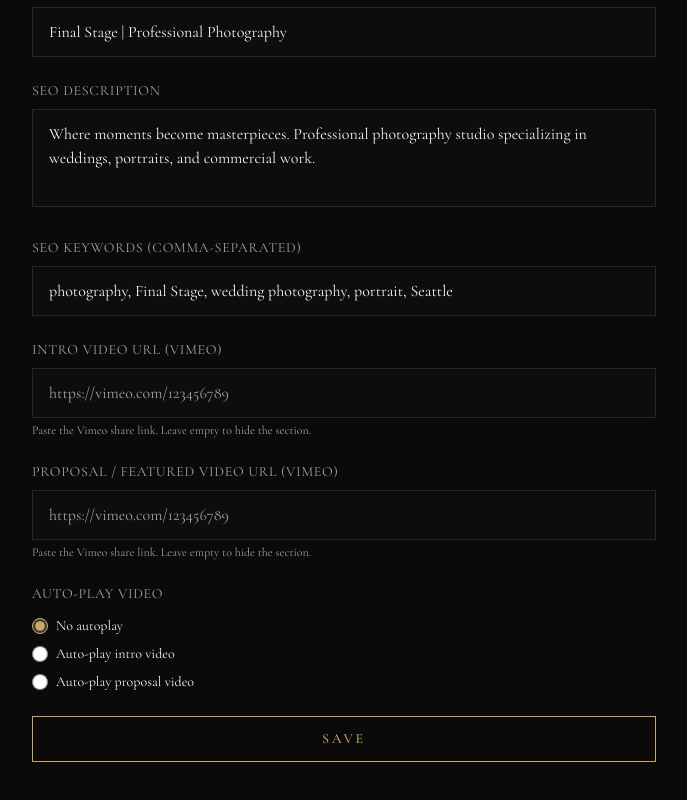
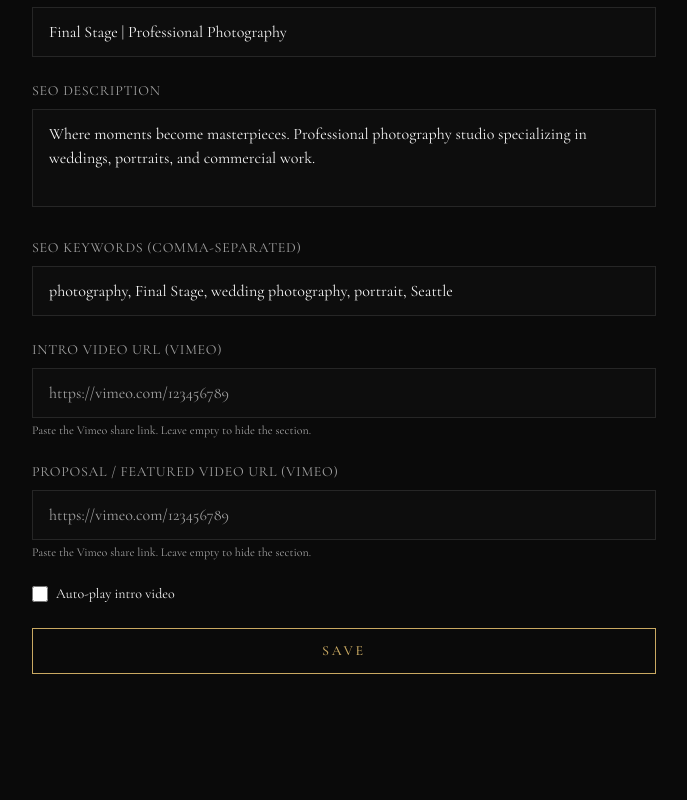
Before and after one commit to WenYuan77/David-s-Photography-Shop, a Next.js app: page /admin/settings in a window 1280 px wide. Shown: the part 617-1417 px from the top of the page, without its empty margins (296-983 px from the left). After the commit the page ends 1339 px from the top, so only its background shows below. Built offline with nearby package versions, Linux system fonts and the light colour scheme; no server answers.

Commit message:
Video Section Updated

```diff
--- a/src/app/admin/settings/AdminSettingsForm.tsx
+++ b/src/app/admin/settings/AdminSettingsForm.tsx
@@ -15,20 +15,15 @@
   const [state, formAction, isPending] = useActionState(saveSiteSettings, null);
   const heroUrl = initialData.hero_image_url?.trim() || null;
 
-  // Single source of truth: only one can be selected; impossible to have both checked
-  type AutoplayChoice = "intro" | "proposal" | "none";
-  const [autoplayChoice, setAutoplayChoice] = useState<AutoplayChoice>(() => {
-    if (initialData.intro_video_autoplay) return "intro";
-    if (initialData.proposal_video_autoplay) return "proposal";
-    return "none";
+  // Intro video autoplay only; proposal video never autoplays (no admin option)
+  const [introAutoplay, setIntroAutoplay] = useState<boolean>(() => {
+    return initialData.intro_video_autoplay ?? false;
   });
 
-  // After successful save, sync autoplayChoice from server response (source of truth)
+  // After successful save, sync introAutoplay from server response (source of truth)
   useEffect(() => {
     if (state?.success === true && "intro_video_autoplay" in state) {
-      if (state.intro_video_autoplay) setAutoplayChoice("intro");
-      else if (state.proposal_video_autoplay) setAutoplayChoice("proposal");
-      else setAutoplayChoice("none");
+      setIntroAutoplay(state.intro_video_autoplay);
     }
   }, [state]);
 
@@ -187,44 +182,17 @@
         </p>
       </div>
       <div>
-        <p className="block text-sm text-[var(--muted)] mb-3 uppercase tracking-wider">
-          Auto-play video
-        </p>
-        <fieldset className="space-y-2">
-          <label className="flex items-center gap-2 cursor-pointer">
-            <input
-              type="radio"
-              name="autoplay_choice"
-              value="none"
-              checked={autoplayChoice === "none"}
-              onChange={() => setAutoplayChoice("none")}
-              className="w-4 h-4 accent-[var(--gold)] bg-[#0d0d0d] border border-[var(--border)]"
-            />
-            <span className="text-sm text-[var(--foreground)]">No autoplay</span>
-          </label>
-          <label className="flex items-center gap-2 cursor-pointer">
-            <input
-              type="radio"
-              name="autoplay_choice"
-              value="intro"
-              checked={autoplayChoice === "intro"}
-              onChange={() => setAutoplayChoice("intro")}
-              className="w-4 h-4 accent-[var(--gold)] bg-[#0d0d0d] border border-[var(--border)]"
-            />
-            <span className="text-sm text-[var(--foreground)]">Auto-play intro video</span>
-          </label>
-          <label className="flex items-center gap-2 cursor-pointer">
-            <input
-              type="radio"
-              name="autoplay_choice"
-              value="proposal"
-              checked={autoplayChoice === "proposal"}
-              onChange={() => setAutoplayChoice("proposal")}
-              className="w-4 h-4 accent-[var(--gold)] bg-[#0d0d0d] border border-[var(--border)]"
-            />
-            <span className="text-sm text-[var(--foreground)]">Auto-play proposal video</span>
-          </label>
-        </fieldset>
+        <label className="flex items-center gap-2 cursor-pointer">
+          <input
+            type="checkbox"
+            name="intro_video_autoplay"
+            value="true"
+            checked={introAutoplay}
+            onChange={(e) => setIntroAutoplay(e.target.checked)}
+            className="w-4 h-4 accent-[var(--gold)] bg-[#0d0d0d] border border-[var(--border)] rounded"
+          />
+          <span className="text-sm text-[var(--foreground)]">Auto-play intro video</span>
+        </label>
       </div>
       {state?.success === false && (
         <p className="text-[var(--accent-red)] text-sm">
--- a/src/app/admin/settings/actions.ts
+++ b/src/app/admin/settings/actions.ts
@@ -38,10 +38,11 @@
       : [];
     const intro_video_url = String(formData.get("intro_video_url") ?? "").trim();
     const proposal_video_url = String(formData.get("proposal_video_url") ?? "").trim();
-    // Radio value: "intro" | "proposal" | "none" – single source of truth
-    const autoplayChoice = String(formData.get("autoplay_choice") ?? "none").trim();
-    const intro_video_autoplay = autoplayChoice === "intro";
-    const proposal_video_autoplay = autoplayChoice === "proposal";
+    // Checkbox: checked = "true" or "on"; unchecked = not in formData
+    const introAutoplayVal = formData.get("intro_video_autoplay");
+    const intro_video_autoplay =
+      introAutoplayVal === "true" || introAutoplayVal === "on";
+    const proposal_video_autoplay = false; // No admin option; proposal never autoplays
 
     const supabase = createServerClient();
     const { data: existing } = await supabase
```
